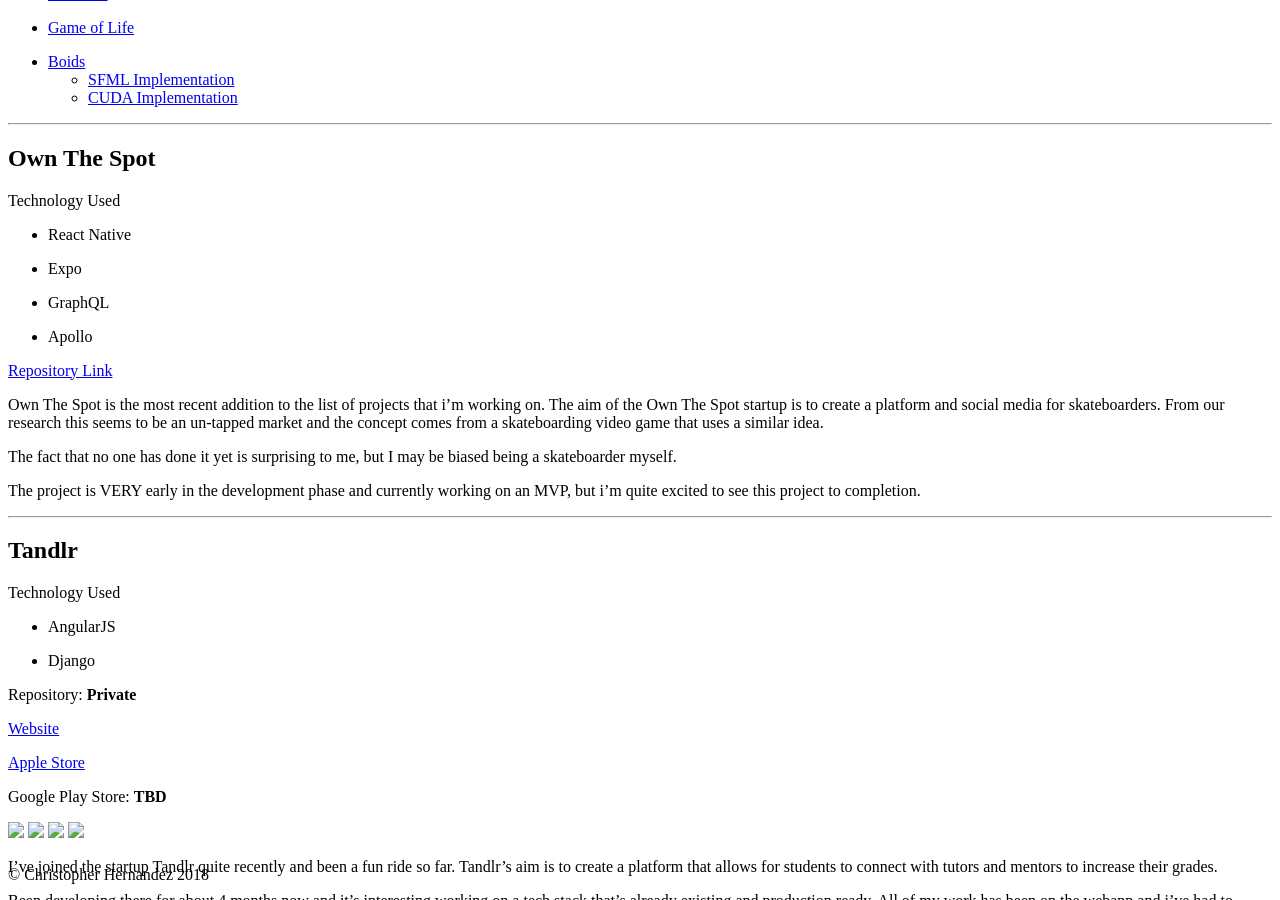
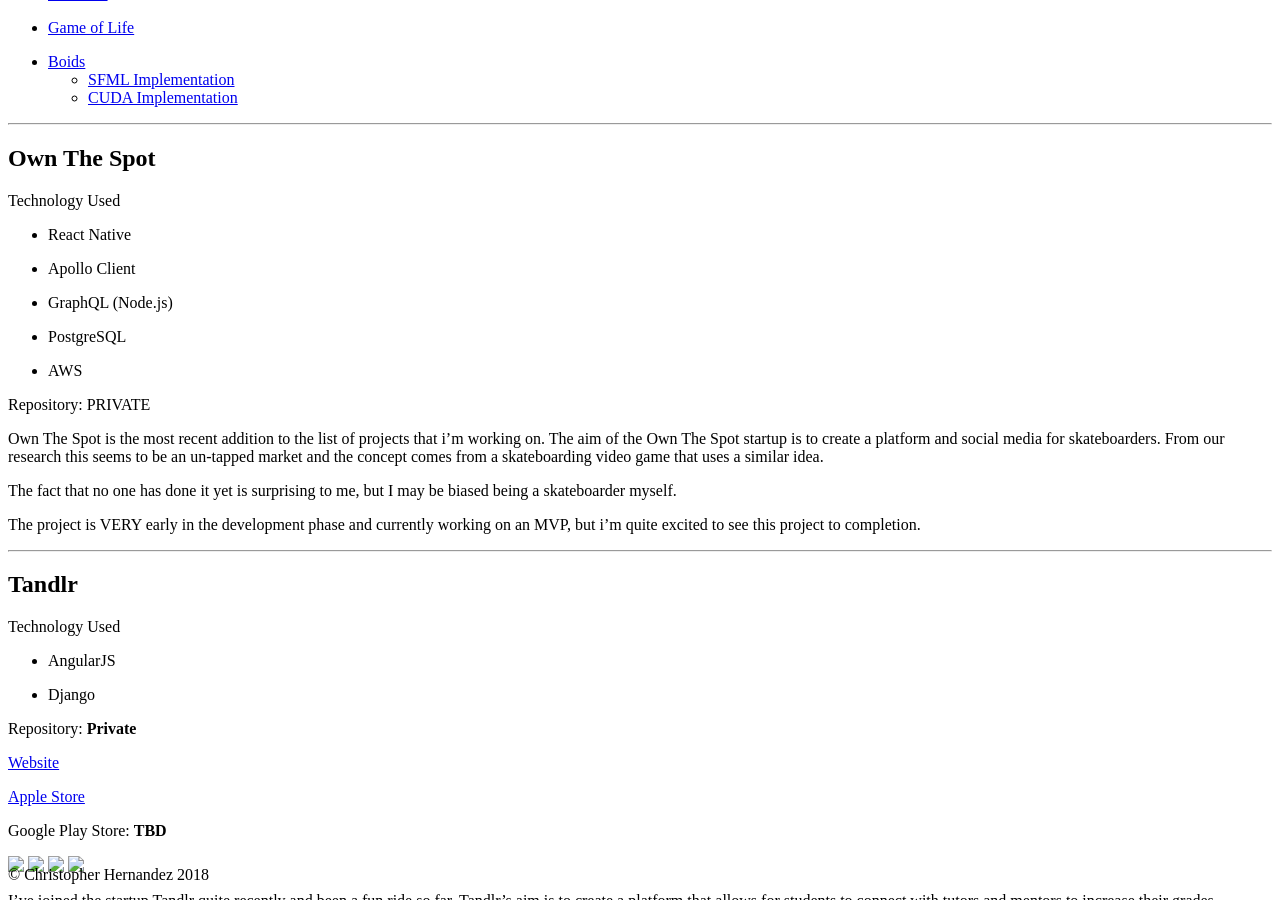
Before and after one commit to chernandez7/chrishernandez.io, a Jekyll site: the page built from _posts/2017-10-25-my-development-history.md, in a window 1280 px wide and 900 px high, scrolled down 515 px. Built offline with Jekyll 4.4.1, drawn with Linux system fonts in a browser that asks for light colours.

Commit message:
updated stack for OTS

```diff
--- a/_posts/2017-10-25-my-development-history.md
+++ b/_posts/2017-10-25-my-development-history.md
@@ -35,13 +35,15 @@
 
 *  React Native
 
-*  Expo
+*  Apollo Client
 
-*  GraphQL
+*  GraphQL (Node.js)
 
-*  Apollo
+*  PostgreSQL
 
-[Repository Link](https://github.com/BWillis98/Own-The-Spot)
+*  AWS
+
+Repository: PRIVATE
 
 Own The Spot is the most recent addition to the list of projects that i'm working on. The aim of the Own The Spot startup is to create a platform and social media for skateboarders. From our research this seems to be an un-tapped market and the concept comes from a skateboarding video game that uses a similar idea.
 
```
